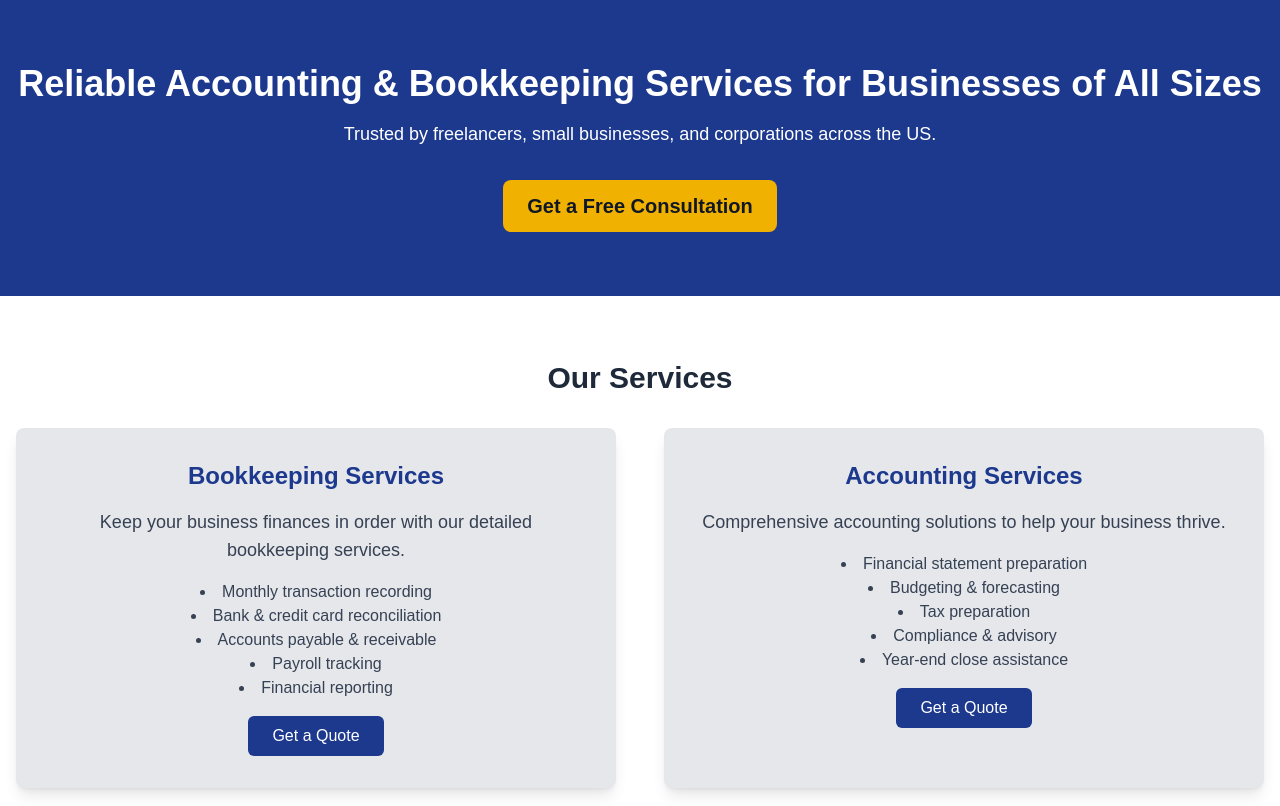
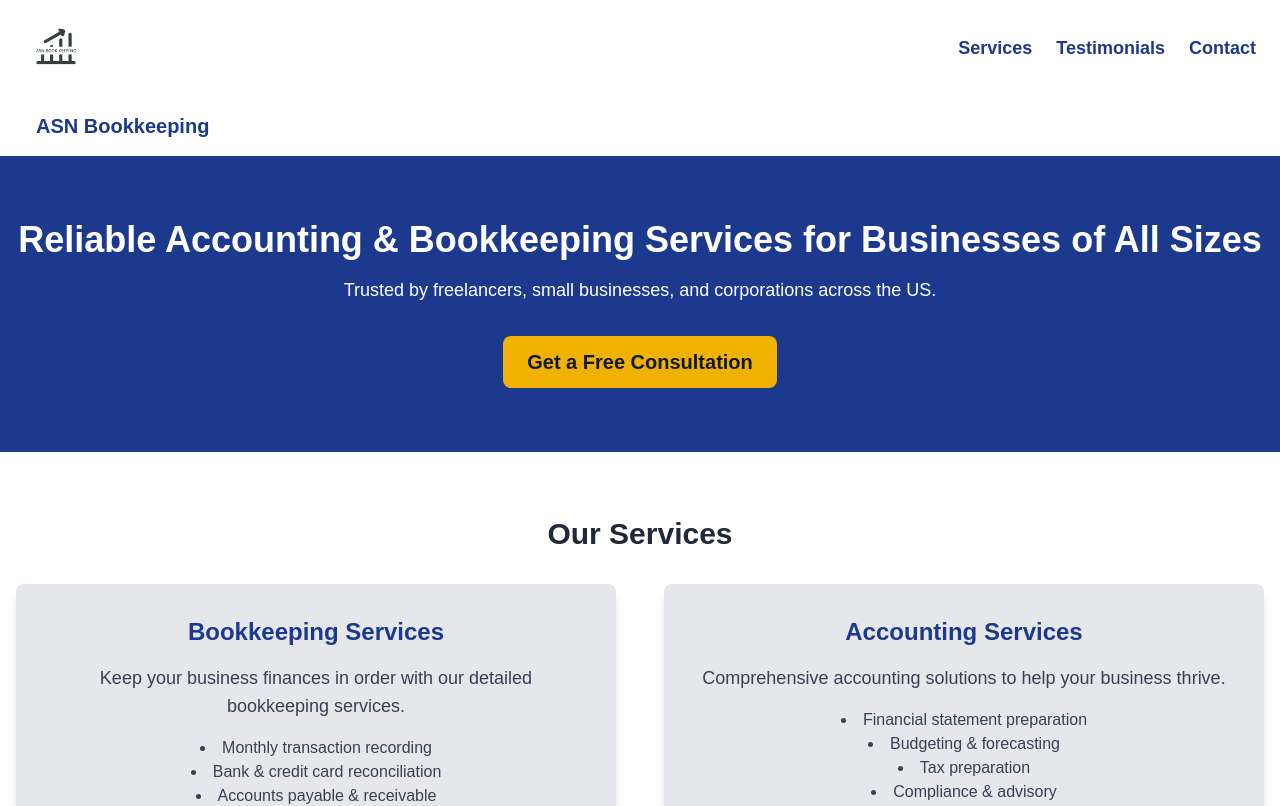
Before and after one commit to Manu818-coder/ASN, a Next.js app: page / in a window 1280 px wide. Shown: the top 806 px of the page. Built offline with nearby package versions, Linux system fonts and the light colour scheme.

Commit message:
Updated Navbar, index page, and added logo image

```diff
--- /dev/null
+++ b/src/Components/Navbar.tsx
@@ -0,0 +1,39 @@
+// components/Navbar.tsx
+import React from "react";
+import { Link } from "react-scroll"; // This is for smooth scrolling to sections
+
+const Navbar = () => {
+  return (
+    <nav className="bg-white shadow-md py-4 px-6 flex justify-between items-center">
+      <img src="/logo.png" alt="ASN Logo" className="h-16 w-auto" />
+      <div className="space-x-6">
+        <Link
+          to="services"
+          smooth={true}
+          duration={500}
+          className="text-lg font-semibold text-blue-900 hover:text-blue-700"
+        >
+          Services
+        </Link>
+        <Link
+          to="testimonials"
+          smooth={true}
+          duration={500}
+          className="text-lg font-semibold text-blue-900 hover:text-blue-700"
+        >
+          Testimonials
+        </Link>
+        <Link
+          to="contact"
+          smooth={true}
+          duration={500}
+          className="text-lg font-semibold text-blue-900 hover:text-blue-700"
+        >
+          Contact
+        </Link>
+      </div>
+    </nav>
+  );
+};
+
+export default Navbar;
--- a/src/pages/index.tsx
+++ b/src/pages/index.tsx
@@ -1,8 +1,16 @@
 import React from "react";
+import Navbar from "../Components/Navbar"; // Corrected import path
+import { Link } from 'react-scroll'; // Importing Link from react-scroll
 
 const HomePage = () => {
   return (
     <div className="bg-gray-50 min-h-screen text-gray-900">
+      <Navbar />  {/* Add the Navbar component here */}
+
+      <header className="bg-white shadow-md py-4 px-6 flex items-center">
+        <span className="ml-3 text-xl font-bold text-blue-900">ASN Bookkeeping</span>
+      </header>
+
       {/* Hero Section */}
       <section className="bg-blue-900 text-white py-16">
         <div className="container mx-auto text-center px-4">
@@ -12,12 +20,15 @@ const HomePage = () => {
           <p className="text-lg mb-8">
             Trusted by freelancers, small businesses, and corporations across the US.
           </p>
-          <a
-            href="#services"
+          {/* Smooth scrolling to services section */}
+          <Link
+            to="services"
+            smooth={true}
+            duration={500} // Optional: duration of scroll in ms
             className="inline-block bg-yellow-500 text-gray-900 px-6 py-3 text-xl font-semibold rounded-lg hover:bg-yellow-400"
           >
             Get a Free Consultation
-          </a>
+          </Link>
         </div>
       </section>
 
@@ -44,12 +55,15 @@ const HomePage = () => {
                 <li>Payroll tracking</li>
                 <li>Financial reporting</li>
               </ul>
-              <a
-                href="#contact"
+              {/* Smooth scrolling to contact section */}
+              <Link
+                to="contact"
+                smooth={true}
+                duration={500}
                 className="inline-block bg-blue-900 text-white px-6 py-2 rounded-md hover:bg-blue-800"
               >
                 Get a Quote
-              </a>
+              </Link>
             </div>
 
             {/* Accounting Services */}
@@ -67,12 +81,15 @@ const HomePage = () => {
                 <li>Compliance & advisory</li>
                 <li>Year-end close assistance</li>
               </ul>
-              <a
-                href="#contact"
+              {/* Smooth scrolling to contact section */}
+              <Link
+                to="contact"
+                smooth={true}
+                duration={500}
                 className="inline-block bg-blue-900 text-white px-6 py-2 rounded-md hover:bg-blue-800"
               >
                 Get a Quote
-              </a>
+              </Link>
             </div>
           </div>
         </div>
@@ -87,13 +104,13 @@ const HomePage = () => {
           <div className="flex justify-center space-x-8">
             <div className="bg-white p-8 rounded-lg shadow-lg max-w-xs">
               <p className="text-lg text-gray-700 mb-4">
-                &quot;ASN Bookkeeping has been an invaluable partner to our business. Their expertise and attention to detail make our financials easier to manage.
+                &quot;ASN Bookkeeping has been an invaluable partner to our business. Their expertise and attention to detail make our financials easier to manage."
               </p>
               <span className="font-semibold text-blue-900">John D., Small Business Owner</span>
             </div>
             <div className="bg-white p-8 rounded-lg shadow-lg max-w-xs">
               <p className="text-lg text-gray-700 mb-4">
-              &quot;The team at ASN has helped us streamline our accounting processes. Their professionalism and customer service are top-notch.
+                &quot;The team at ASN has helped us streamline our accounting processes. Their professionalism and customer service are top-notch."
               </p>
               <span className="font-semibold text-blue-900">Sarah T., Freelancer</span>
             </div>
@@ -106,12 +123,15 @@ const HomePage = () => {
         <div className="container mx-auto text-center px-4">
           <h2 className="text-3xl font-semibold mb-4">Get Started Today</h2>
           <p className="text-lg mb-8">Take control of your financial future with our expert services.</p>
-          <a
-            href="#contact"
+          {/* Smooth scrolling to contact section */}
+          <Link
+            to="contact"
+            smooth={true}
+            duration={500}
             className="inline-block bg-blue-900 text-white px-6 py-3 text-xl font-semibold rounded-lg hover:bg-blue-800"
           >
             Contact Us for a Free Consultation
-          </a>
+          </Link>
         </div>
       </section>
 
```
Also changed, not shown: package.json (+7 -5 lines), public/logo.png (added), 1 other file (tests, documents, lock files or other folders).
